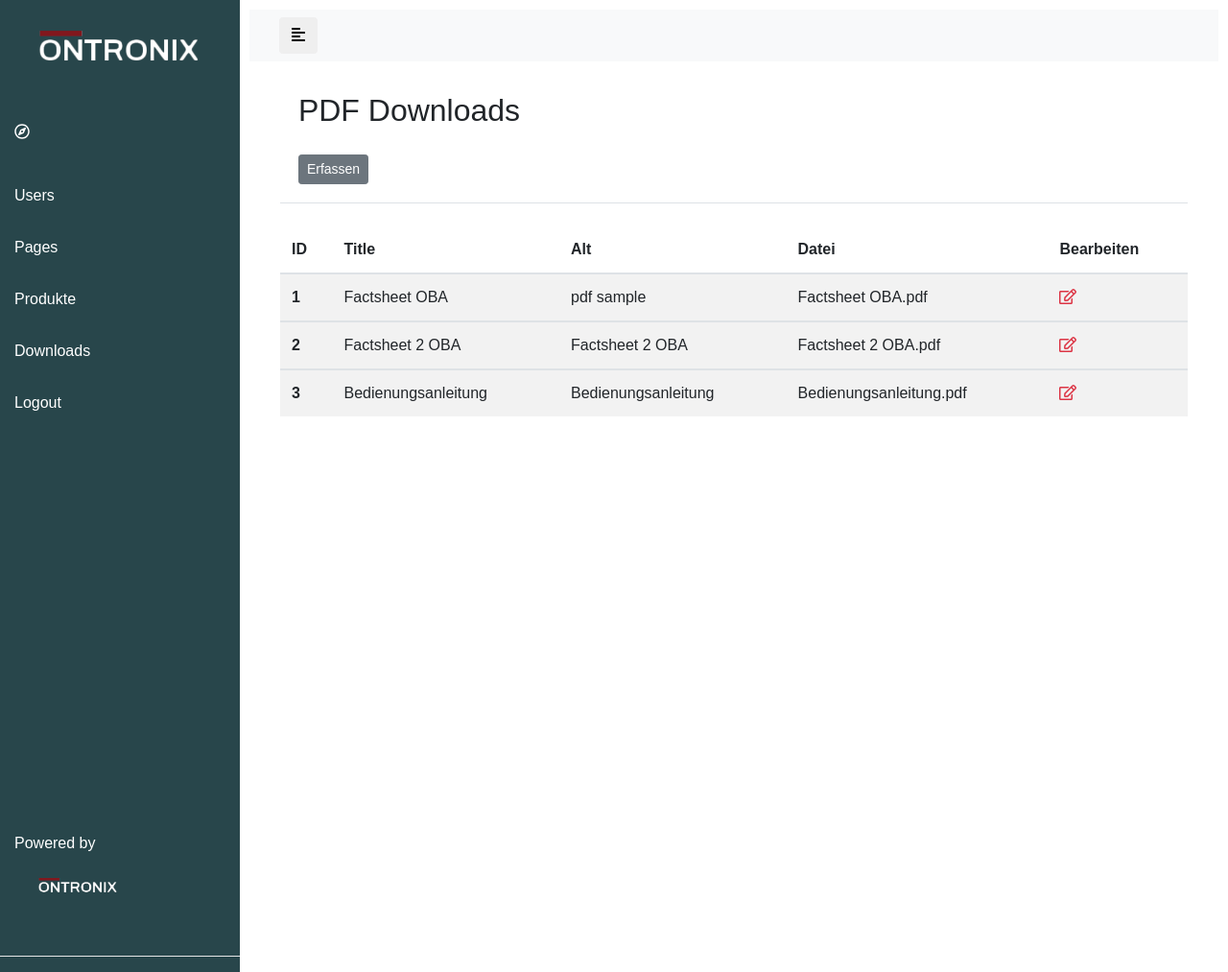
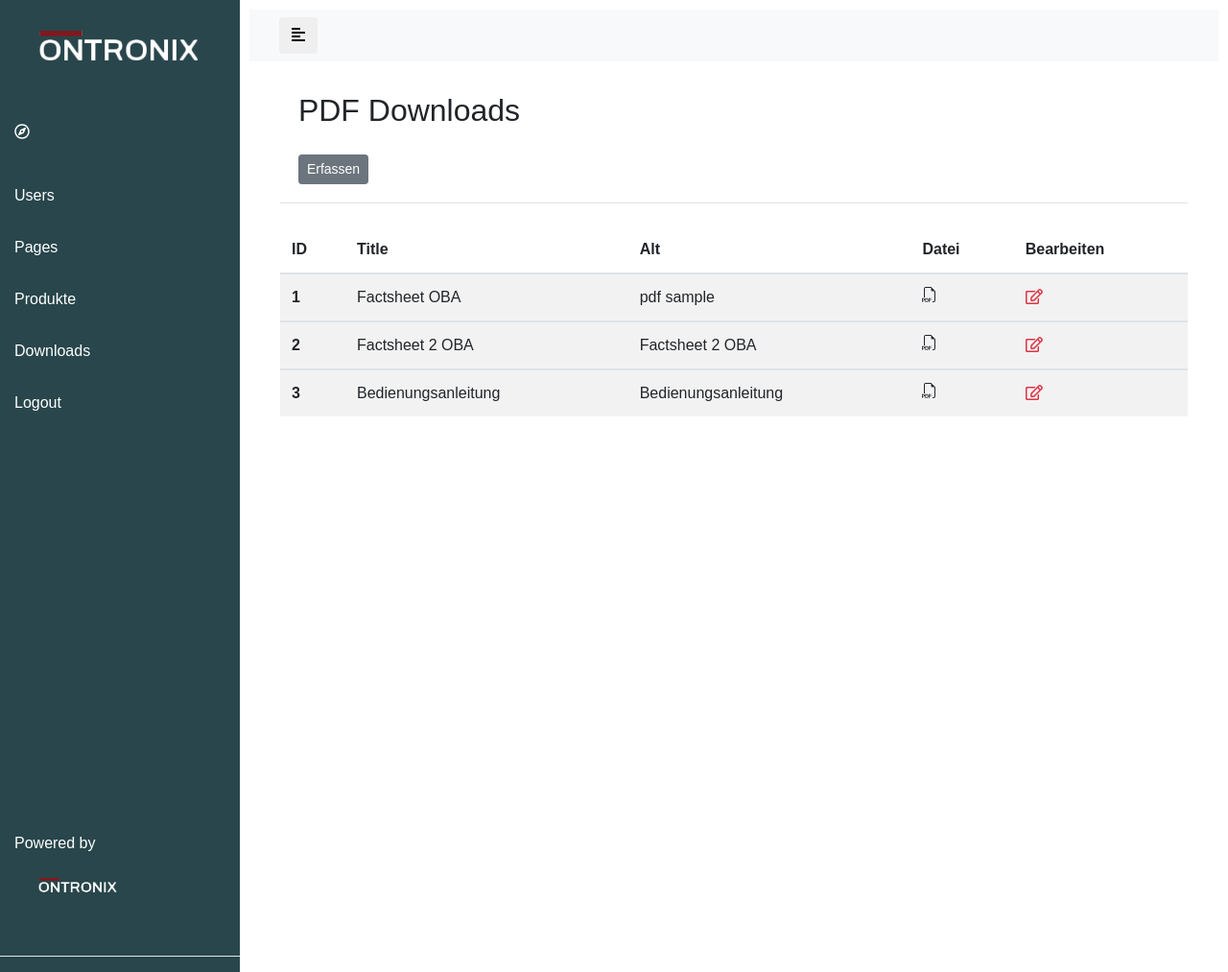
Before and after one commit to shdigitalpy/ontronix-cms, a Django app: page /cms/pdf in a window 1280 px wide. Shown: the whole page at 96% size. Run offline with Django 3.2, Linux system fonts and the light colour scheme; a user stored in the database is signed in; data comes from the database, SQL or seed files in the repository; parts of the project's set-up code (start-up, migrations or seed data) failed here and were passed over; some libraries are stand-ins or nearby versions.

Commit message:
pdf icon

```diff
--- a/cms/templates/cms-pdf.html
+++ b/cms/templates/cms-pdf.html
@@ -36,7 +36,9 @@
 			  		</td>
 			      <td>{{ data.alt }}</td>
 
-			      <td><a target="__blank" href="{{ data.file.url }}">{{ data.name }}.pdf</a></td>
+			      <td><a target="__blank" href="{{ data.file.url }}"><svg xmlns="http://www.w3.org/2000/svg" width="16" height="16" fill="currentColor" class="bi bi-filetype-pdf" viewBox="0 0 16 16">
+					  <path fill-rule="evenodd" d="M14 4.5V14a2 2 0 0 1-2 2h-1v-1h1a1 1 0 0 0 1-1V4.5h-2A1.5 1.5 0 0 1 9.5 3V1H4a1 1 0 0 0-1 1v9H2V2a2 2 0 0 1 2-2h5.5L14 4.5ZM1.6 11.85H0v3.999h.791v-1.342h.803c.287 0 .531-.057.732-.173.203-.117.358-.275.463-.474a1.42 1.42 0 0 0 .161-.677c0-.25-.053-.476-.158-.677a1.176 1.176 0 0 0-.46-.477c-.2-.12-.443-.179-.732-.179Zm.545 1.333a.795.795 0 0 1-.085.38.574.574 0 0 1-.238.241.794.794 0 0 1-.375.082H.788V12.48h.66c.218 0 .389.06.512.181.123.122.185.296.185.522Zm1.217-1.333v3.999h1.46c.401 0 .734-.08.998-.237a1.45 1.45 0 0 0 .595-.689c.13-.3.196-.662.196-1.084 0-.42-.065-.778-.196-1.075a1.426 1.426 0 0 0-.589-.68c-.264-.156-.599-.234-1.005-.234H3.362Zm.791.645h.563c.248 0 .45.05.609.152a.89.89 0 0 1 .354.454c.079.201.118.452.118.753a2.3 2.3 0 0 1-.068.592 1.14 1.14 0 0 1-.196.422.8.8 0 0 1-.334.252 1.298 1.298 0 0 1-.483.082h-.563v-2.707Zm3.743 1.763v1.591h-.79V11.85h2.548v.653H7.896v1.117h1.606v.638H7.896Z"/>
+					</svg></a></td>
 
 			    <td>
 
```
